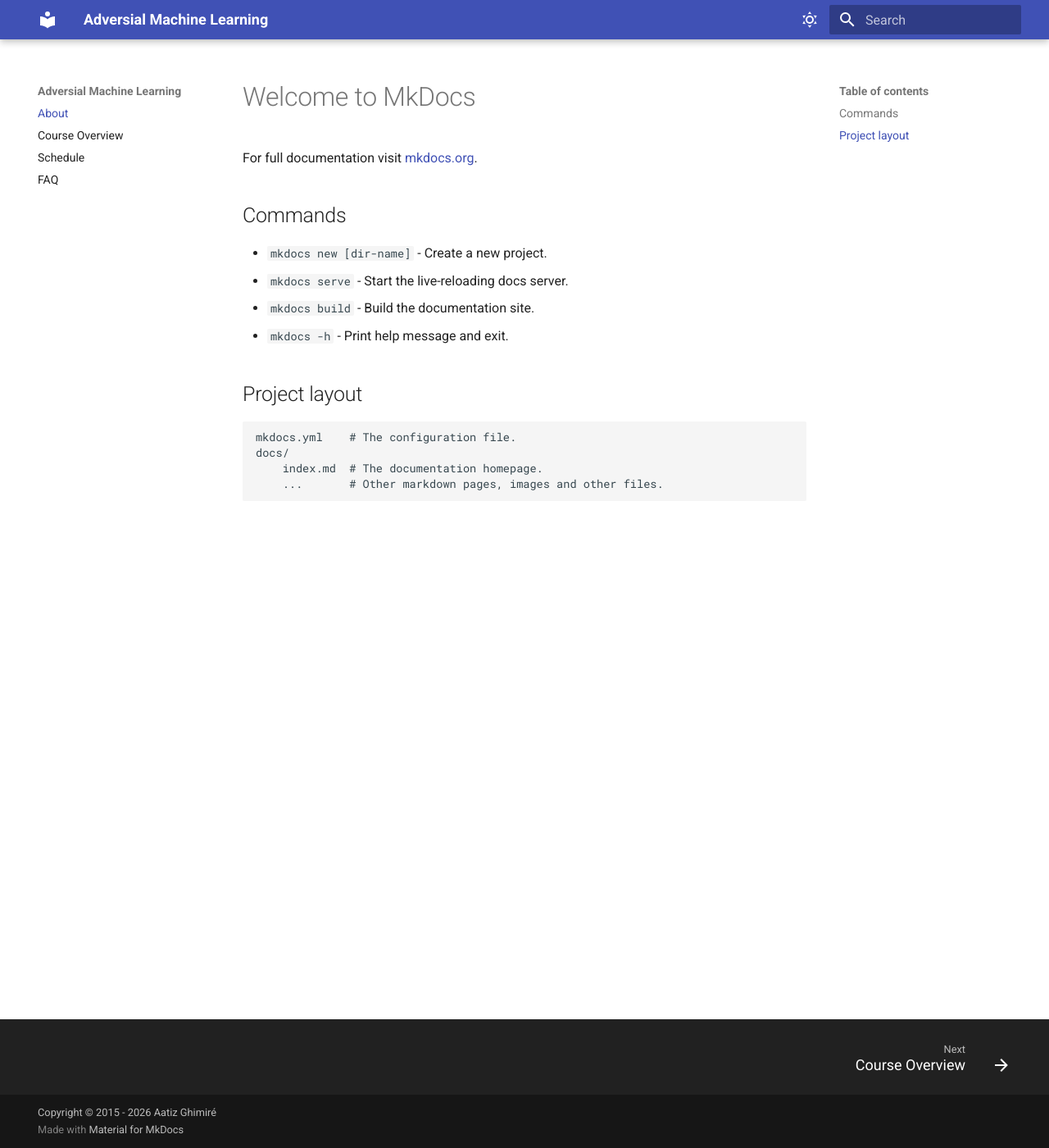
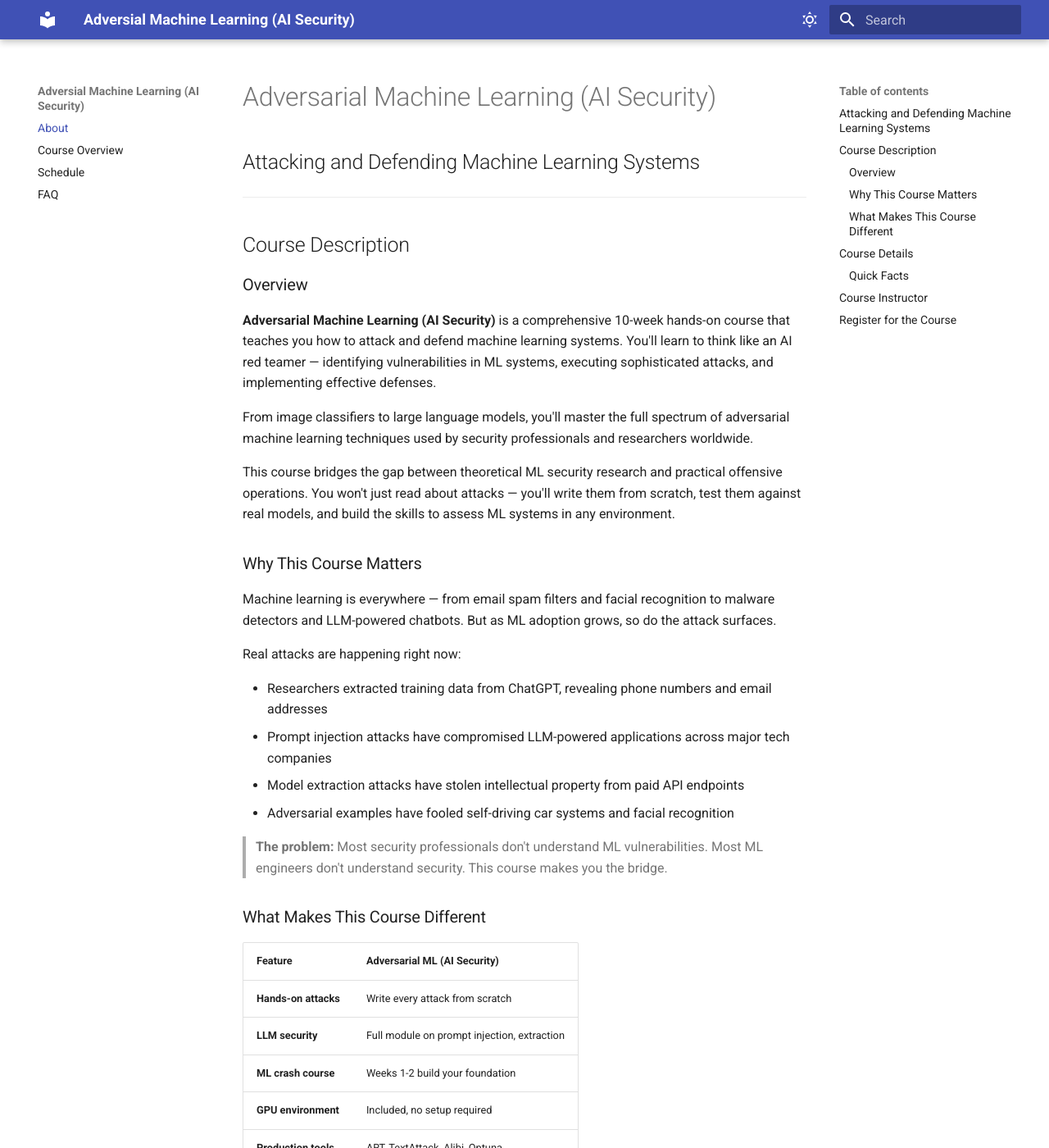
Before and after one commit to aatizghimire/aml-s2026, an MkDocs documentation site: the page built from docs/index.md, in a window 1280 px wide and 1400 px high. Shown: the whole window at 82% size. Built offline with MkDocs 1.6.1 and Material for MkDocs 9.7.7, drawn with Linux system fonts in a browser that asks for light colours; some of the changed text lies outside the part shown.

Commit message:
update course page

```diff
--- a/docs/index.md
+++ b/docs/index.md
@@ -1,17 +1,73 @@
-# Welcome to MkDocs
+# Adversarial Machine Learning (AI Security)
+## Attacking and Defending Machine Learning Systems
 
-For full documentation visit [mkdocs.org](https://www.mkdocs.org).
+---
 
-## Commands
+## Course Description
 
-* `mkdocs new [dir-name]` - Create a new project.
-* `mkdocs serve` - Start the live-reloading docs server.
-* `mkdocs build` - Build the documentation site.
-* `mkdocs -h` - Print help message and exit.
+### Overview
+**Adversarial Machine Learning (AI Security)** is a comprehensive 10-week hands-on course that teaches you how to attack and defend machine learning systems. You'll learn to think like an AI red teamer — identifying vulnerabilities in ML systems, executing sophisticated attacks, and implementing effective defenses.
 
-## Project layout
+From image classifiers to large language models, you'll master the full spectrum of adversarial machine learning techniques used by security professionals and researchers worldwide.
 
-    mkdocs.yml    # The configuration file.
-    docs/
-        index.md  # The documentation homepage.
-        ...       # Other markdown pages, images and other files.
+This course bridges the gap between theoretical ML security research and practical offensive operations. You won't just read about attacks — you'll write them from scratch, test them against real models, and build the skills to assess ML systems in any environment.
+
+### Why This Course Matters
+Machine learning is everywhere — from email spam filters and facial recognition to malware detectors and LLM-powered chatbots. But as ML adoption grows, so do the attack surfaces.
+
+Real attacks are happening right now:
+
+* Researchers extracted training data from ChatGPT, revealing phone numbers and email addresses
+* Prompt injection attacks have compromised LLM-powered applications across major tech companies
+* Model extraction attacks have stolen intellectual property from paid API endpoints
+* Adversarial examples have fooled self-driving car systems and facial recognition
+
+> **The problem:** Most security professionals don't understand ML vulnerabilities. Most ML engineers don't understand security. This course makes you the bridge.
+
+### What Makes This Course Different
+
+| Feature | Adversarial ML (AI Security) |
+| :--- | :--- |
+| **Hands-on attacks** | Write every attack from scratch |
+| **LLM security** | Full module on prompt injection, extraction |
+| **ML crash course** | Weeks 1-2 build your foundation |
+| **GPU environment** | Included, no setup required |
+| **Production tools** | ART, TextAttack, Alibi, Optuna |
+
+---
+
+## Course Details
+
+### Quick Facts
+
+| Item | Details |
+| :--- | :--- |
+| **Course Name** | Adversarial Machine Learning (AI Security) |
+| **Duration** | 10 weeks |
+| **Weekly Commitment** | 2 hours lecture + 2 hours workshop + 4-6 hours self-study |
+| **Total Contact Hours** | 40 hours (10 lectures + 10 workshops) |
+| **Prerequisites** | Python basics (loops, functions, classes) |
+| **Certificate** | Yes (90/100 points on final assessment) |
+| **Access** | 10 weeks GPU environment + 6 months materials |
+
+
+
+## Course Instructor
+
+<img src="./images/aatiz.jpeg" alt="drawing" style="width:200px;"/>
+
+
+Mr. Aatiz Ghimire (Lead Instructor)
+
+<img src="./images/siman.jpeg" alt="drawing" style="width:200px;"/>
+
+Siman Giri
+(Course Consultant)
+
+## Register for the Course
+You will be notified via email from the PAT office or College Administration once registration begins.
+
+
+After registration opens, you will be able to enroll by clicking the registration button on this page or using the link that will be shared.
+
+[Register Here](#)
--- a/mkdocs.yml
+++ b/mkdocs.yml
@@ -1,4 +1,4 @@
-site_name: Adversial Machine Learning
+site_name: Adversial Machine Learning (AI Security)
 theme:
   name: material
   #favicon: assets/logo.png
```
Also changed, not shown: docs/faq.md (+53 -0 lines), docs/overview.md (+95 -0 lines), docs/schedule.md (+73 -0 lines), docs/images/aatiz.jpeg (added), docs/images/siman.jpeg (added), 1 other file.
